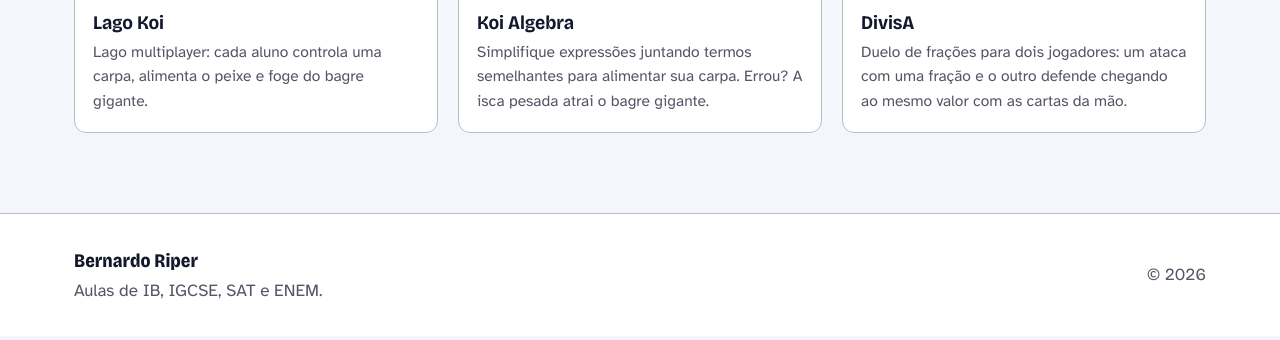
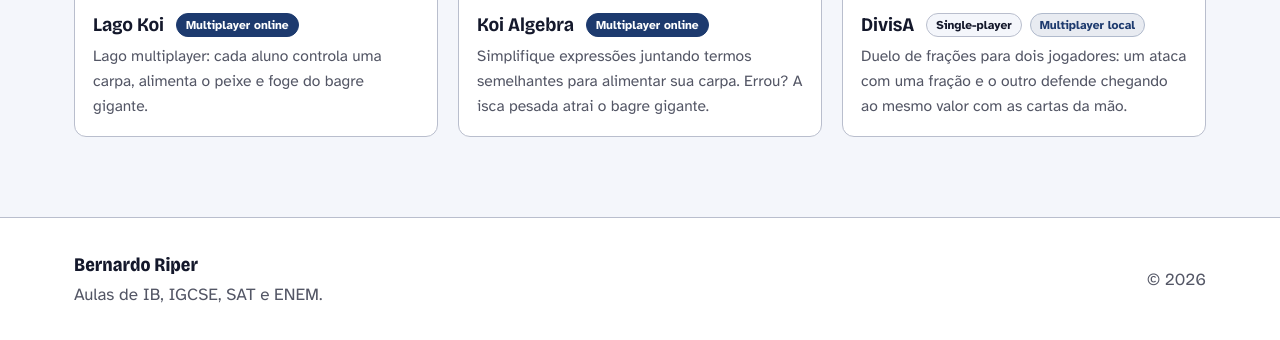
Before and after one commit to BernardoRiper-edu/bernardoriper-edu.github.io, a Jekyll site: the page built from escola.html, in a window 1280 px wide and 1400 px high, scrolled down 741 px, cut to the strip 1060-1400 px from the top of the window. Built offline with Jekyll 4.4.1, drawn with Linux system fonts in a browser that asks for light colours.

Commit message:
Jogos: pílulas de modo (Single-player / Multiplayer) ao lado do nome
- Novo campo modos em _data/jogos.yml: single, local (mesma tela) e online
- Lago Koi e Koi Algebra: Multiplayer online; DivisA: Single-player + Multiplayer local

Co-Authored-By: Claude Opus 5.5 <noreply@anthropic.com>
Claude-Session: https://claude.ai/code/session_01CSAQ59vYvjoYtvE7TwCco6

```diff
--- a/_data/jogos.yml
+++ b/_data/jogos.yml
@@ -6,20 +6,25 @@
 #   2. Coloque o GIF em assets/jogos/<nome-do-jogo>.gif
 #   3. Acrescente um item abaixo
 # Enquanto "gif" estiver vazio (ou o arquivo não existir), aparece um quadro provisório no lugar.
+# modos: lista com um ou mais de: single (Single-player), local (Multiplayer na mesma tela),
+#        online (Multiplayer online). Vira as pílulas ao lado do nome do jogo.
 # Opcional: gif_fundo: "#000000" mostra o GIF inteiro (sem cortar as bordas) sobre essa cor.
 
 - titulo: "Lago Koi"
   descricao: "Lago multiplayer: cada aluno controla uma carpa, alimenta o peixe e foge do bagre gigante."
   url: /escola/jogos/lago-koi/
+  modos: [online]
   gif: /assets/jogos/lago-koi.gif
 
 - titulo: "Koi Algebra"
   descricao: "Simplifique expressões juntando termos semelhantes para alimentar sua carpa. Errou? A isca pesada atrai o bagre gigante."
   url: /escola/jogos/koi-algebra/
+  modos: [online]
   gif: /assets/jogos/koi-algebra.gif
 
 - titulo: "DivisA"
   descricao: "Duelo de frações para dois jogadores: um ataca com uma fração e o outro defende chegando ao mesmo valor com as cartas da mão."
   url: /escola/jogos/divisa/
+  modos: [single, local]
   gif: /assets/jogos/divisa.gif
   gif_fundo: "#000000"
--- a/assets/css/style.css
+++ b/assets/css/style.css
@@ -619,3 +619,15 @@ main:has(> .cta:last-child, > div:last-child > .cta:last-child) + .site-footer {
   .mat-link { padding: 6px 10px; }
 }
 .game-media img.contain { object-fit: contain; }
+
+/* pílulas de modo de jogo */
+.game-title { display: flex; flex-wrap: wrap; align-items: center; gap: 6px 8px; margin-bottom: 0.4em; }
+.game-title h3 { margin: 0 4px 0 0; }
+.mode {
+  font-size: 0.75rem; font-weight: 700; line-height: 1;
+  padding: 5px 9px; border-radius: 999px; white-space: nowrap;
+  border: 1px solid var(--rule); color: var(--text); background: var(--page);
+}
+.mode-online { background: var(--ink); border-color: var(--ink); color: #fff; }
+.mode-local { background: color-mix(in srgb, var(--ink) 10%, var(--paper)); border-color: color-mix(in srgb, var(--ink) 35%, var(--paper)); color: var(--ink); }
+.game:hover .game-title h3 { text-decoration: underline; text-decoration-thickness: 2px; text-underline-offset: 3px; }
--- a/escola.html
+++ b/escola.html
@@ -135,7 +135,14 @@ description: "Materiais, avisos e plantão de dúvidas para os alunos."
           {% endif %}
         </div>
         <div class="game-body">
-          <h3>{{ j.titulo }}</h3>
+          <div class="game-title">
+            <h3>{{ j.titulo }}</h3>
+            {% for modo in j.modos %}
+              {% if modo == "single" %}<span class="mode mode-single">Single-player</span>
+              {% elsif modo == "local" %}<span class="mode mode-local" title="Duas pessoas no mesmo aparelho">Multiplayer local</span>
+              {% elsif modo == "online" %}<span class="mode mode-online" title="Cada aluno joga no próprio aparelho, todos na mesma partida">Multiplayer online</span>{% endif %}
+            {% endfor %}
+          </div>
           {% if j.descricao %}<p>{{ j.descricao }}</p>{% endif %}
         </div>
       </a>
```
